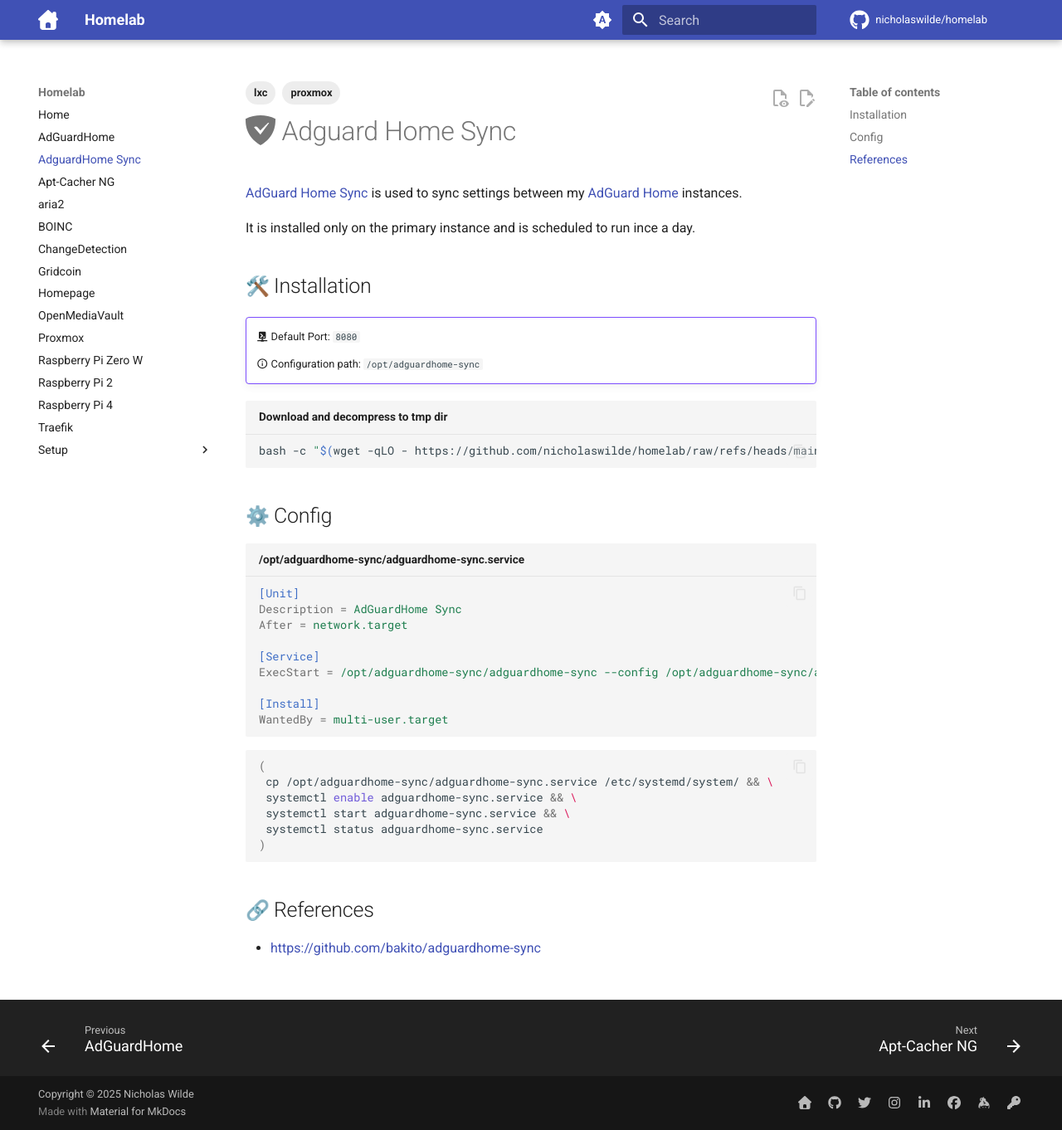
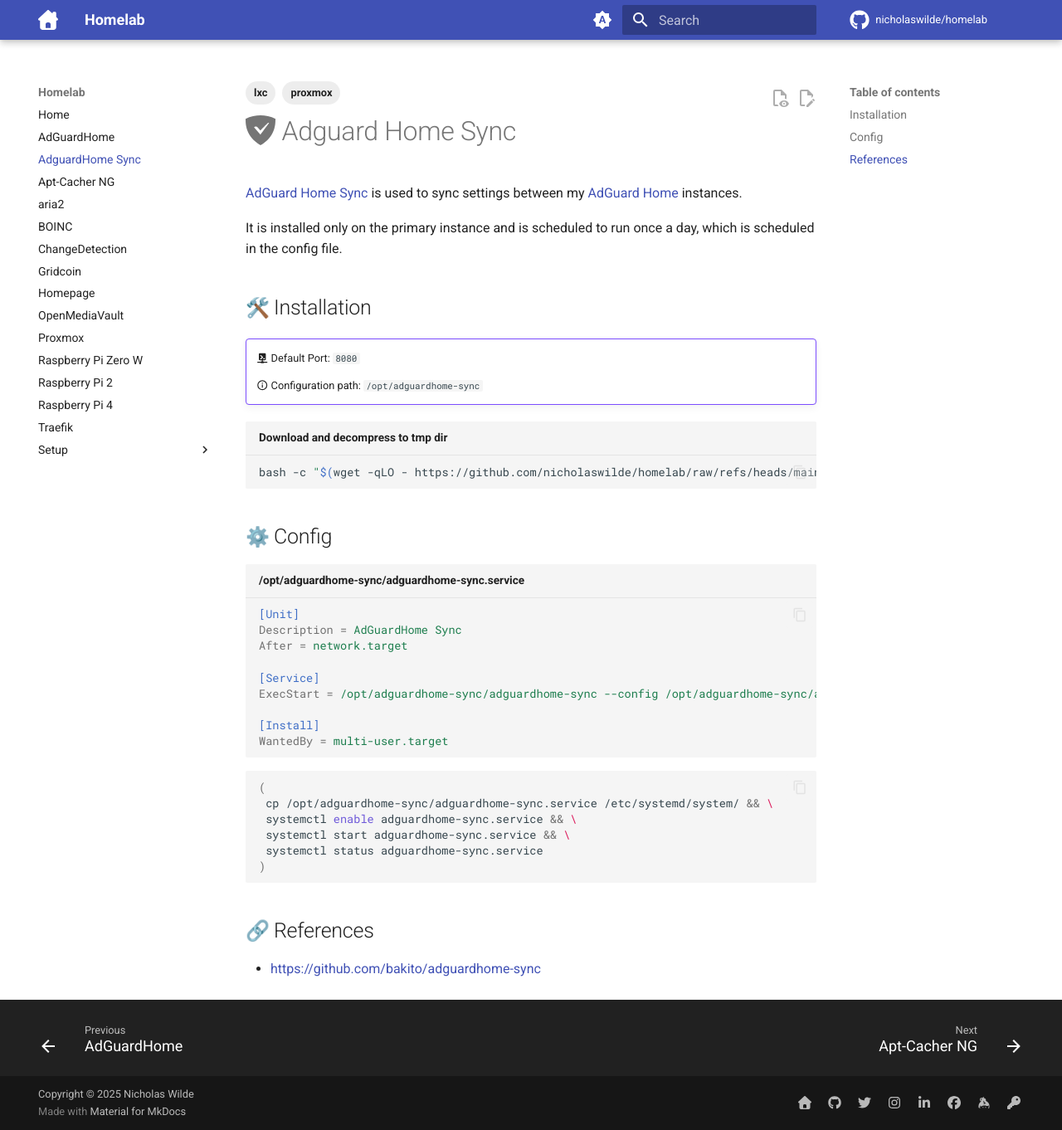
Before and after one commit to nicholaswilde/homelab, an MkDocs documentation site: the page built from docs/adguard-sync.md, in a window 1280 px wide and 1362 px high. Shown: the whole window at 83% size. Built offline with MkDocs 1.6.1 and Material for MkDocs 9.7.7, drawn with Linux system fonts in a browser that asks for light colours; emoji names are drawn with the system emoji font; comment, search, counter and statistics services are not loaded.

Commit message:
Update adguard-sync.md

```diff
--- a/docs/adguard-sync.md
+++ b/docs/adguard-sync.md
@@ -7,7 +7,7 @@
 
 [AdGuard Home Sync][1] is used to sync settings between my [AdGuard Home][2] instances.
 
-It is installed only on the primary instance and is scheduled to run ince a day.
+It is installed only on the primary instance and is scheduled to run once a day, which is scheduled in the config file.
 
 ## :hammer_and_wrench: Installation
 
```
